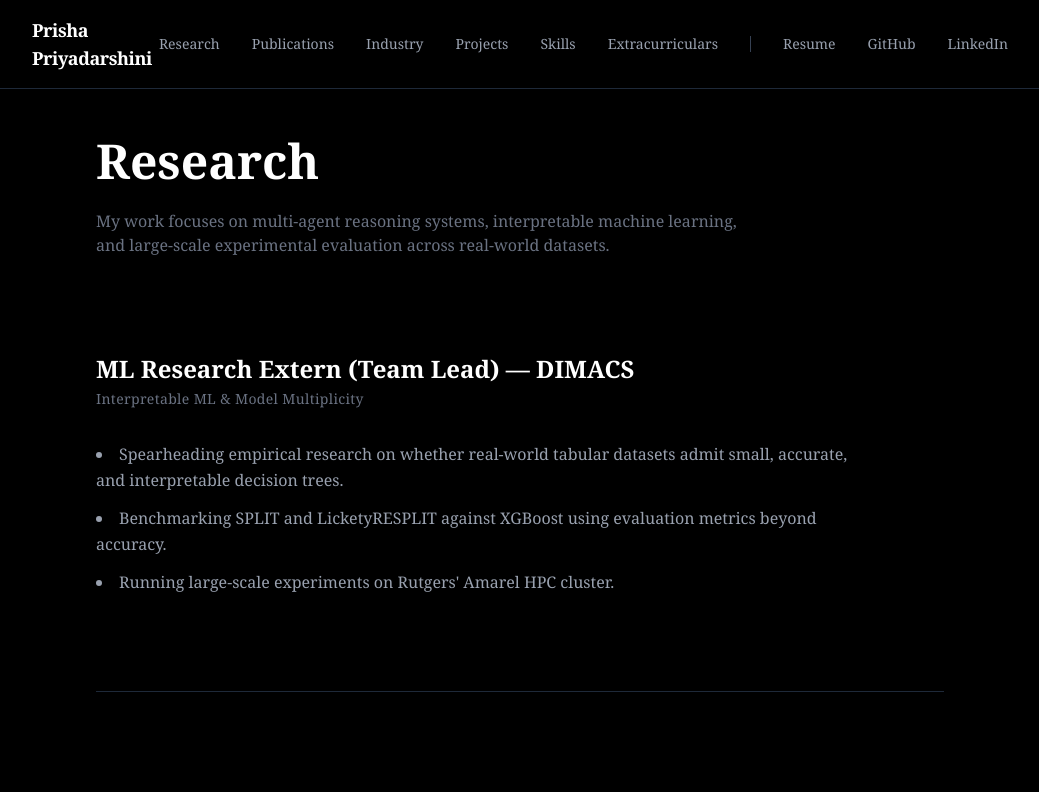
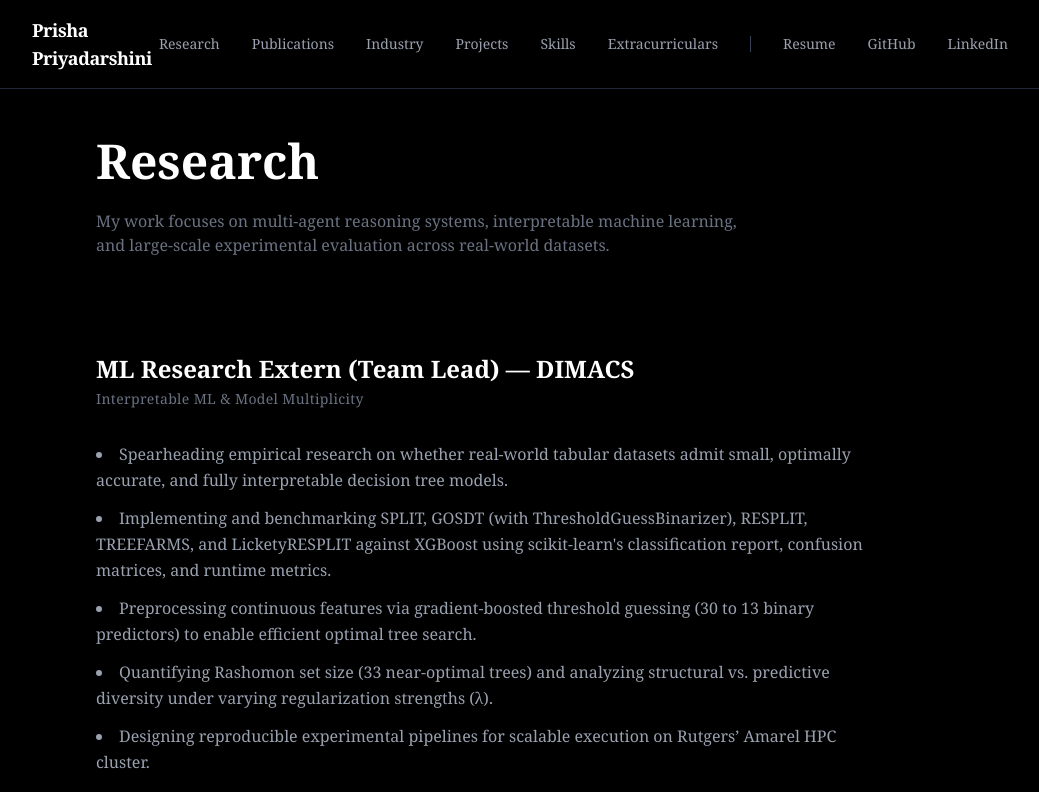
Before and after one commit to priyadp1/Website, a Next.js app in the folder prisha-portfolio/: page /research in a window 1280 px wide. Shown: the top 792 px of the page, without its empty margins (120-1159 px from the left). Built offline with nearby package versions, Linux system fonts and the light colour scheme.

Commit message:
Updated research page

```diff
--- a/prisha-portfolio/src/app/research/page.tsx
+++ b/prisha-portfolio/src/app/research/page.tsx
@@ -27,14 +27,25 @@ export default function Research() {
         <ul className="space-y-3 text-gray-400 list-disc list-inside leading-relaxed">
           <li>
             Spearheading empirical research on whether real-world tabular datasets admit small,
-            accurate, and interpretable decision trees.
+            optimally accurate, and fully interpretable decision tree models.
           </li>
           <li>
-            Benchmarking SPLIT and LicketyRESPLIT against XGBoost
-            using evaluation metrics beyond accuracy.
+            Implementing and benchmarking SPLIT, GOSDT (with ThresholdGuessBinarizer),
+            RESPLIT, TREEFARMS, and LicketyRESPLIT against XGBoost using scikit-learn's classification report,
+            confusion matrices, and runtime metrics.
           </li>
           <li>
-            Running large-scale experiments on Rutgers' Amarel HPC cluster.
+            Preprocessing continuous features via gradient-boosted threshold guessing
+            (30 to 13 binary predictors) to enable efficient optimal tree search.
+          </li>
+          <li>
+            Quantifying Rashomon set size (33 near-optimal trees) and analyzing structural
+            vs. predictive diversity under varying regularization strengths (λ).
+
+          </li>
+          <li>
+            Designing reproducible experimental pipelines for scalable execution on
+            Rutgers’ Amarel HPC cluster.
           </li>
         </ul>
       </section>
```
